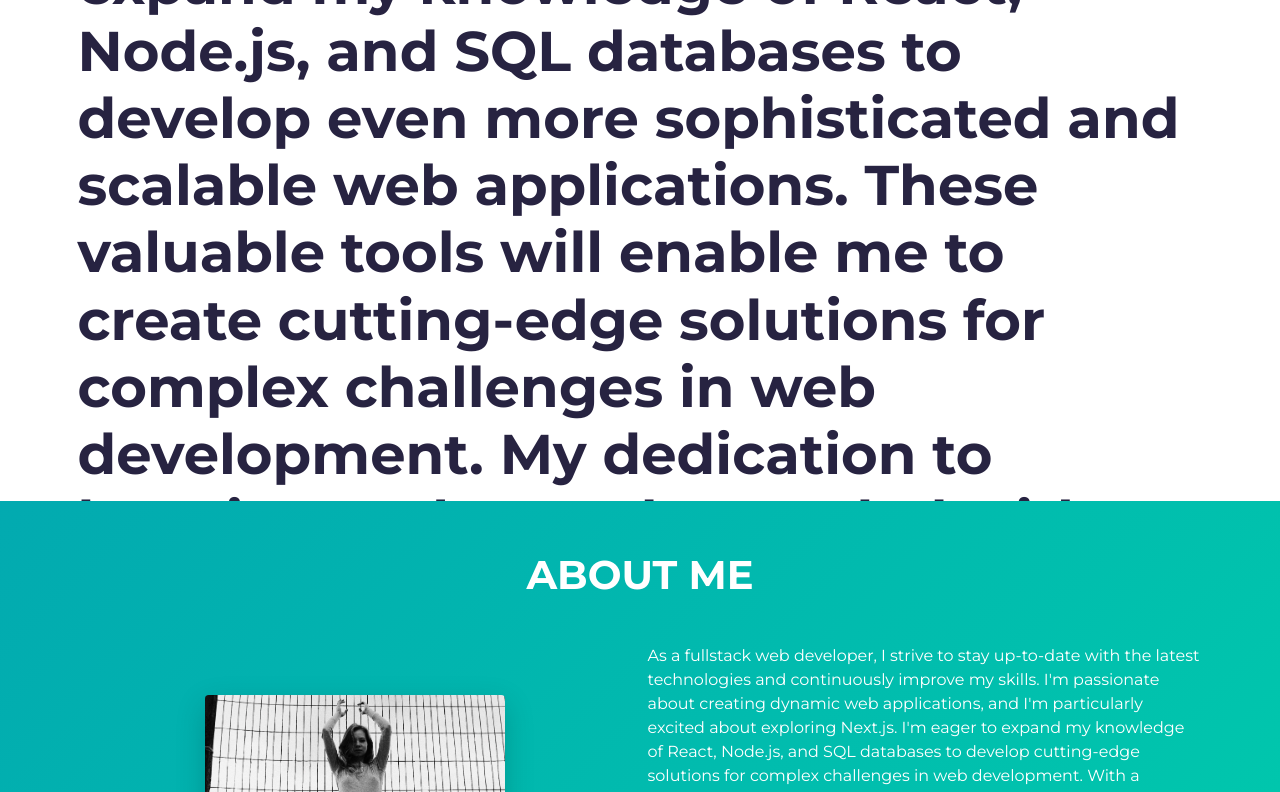
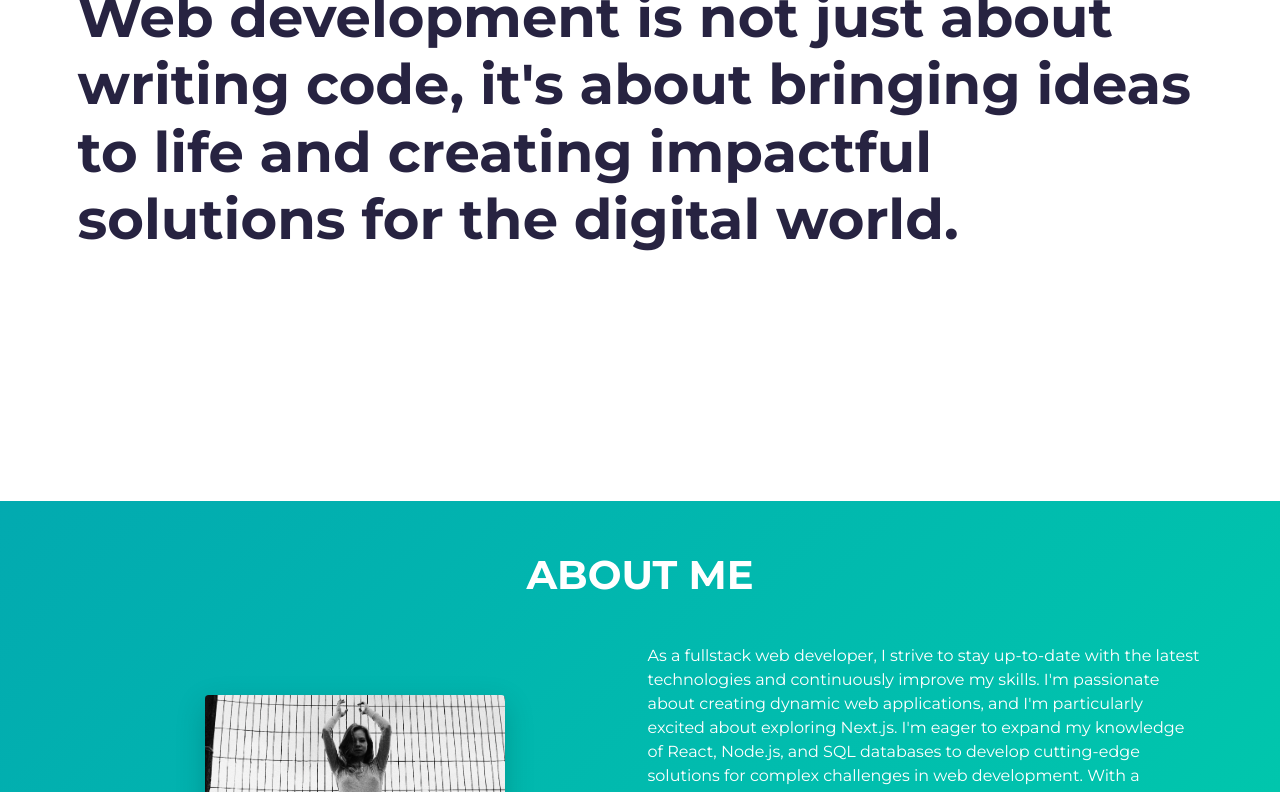
Before and after one commit to thugbunnys/thuggy, a website built with Parcel: page src/index.html in a window 1280 px wide. Shown: the part 299-1091 px from the top of the page. Built offline with nearby package versions, Linux system fonts and the light colour scheme.

Commit message:
Update index.html

```diff
--- a/src/index.html
+++ b/src/index.html
@@ -48,13 +48,8 @@
         <h1 class="hero-title load-hidden">
           Hi, my name is <span class="text-color-main">Scott Heney</span>
           <br />
-          As a fullstack web developer, I am driven by my ambition to continuously improve and keep up with the ever-evolving web development landscape.
-          My passion for creating innovative and dynamic web applications has led me to explore new technologies such as Next.js,
-          which I believe will revolutionize the way I develop web applications. I am also excited to expand my knowledge of React, Node.js,
-          and SQL databases to develop even more sophisticated and scalable web applications. These valuable tools will enable me to create cutting-edge
-          solutions for complex challenges in web development. My dedication to learning and growth, coupled with my unwavering passion for coding, inspires me
-          to take on new challenges with enthusiasm and a positive attitude. I am excited to see what the future holds and to continue making my mark in the
-          web development world.
+          Web development is not just about writing code, it's about bringing ideas to
+          life and creating impactful solutions for the digital world.
         </h1>
 
       </div>
```
